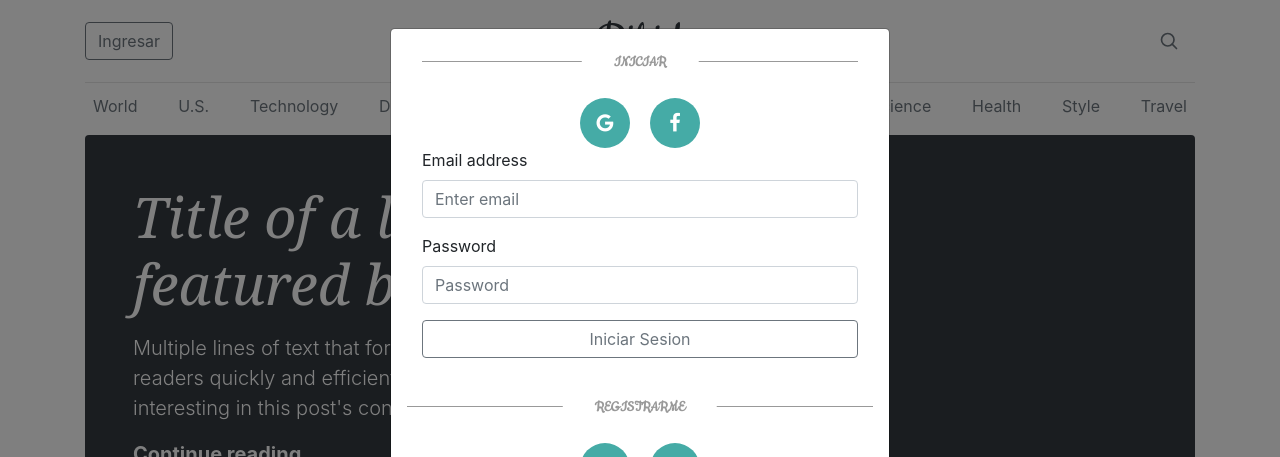
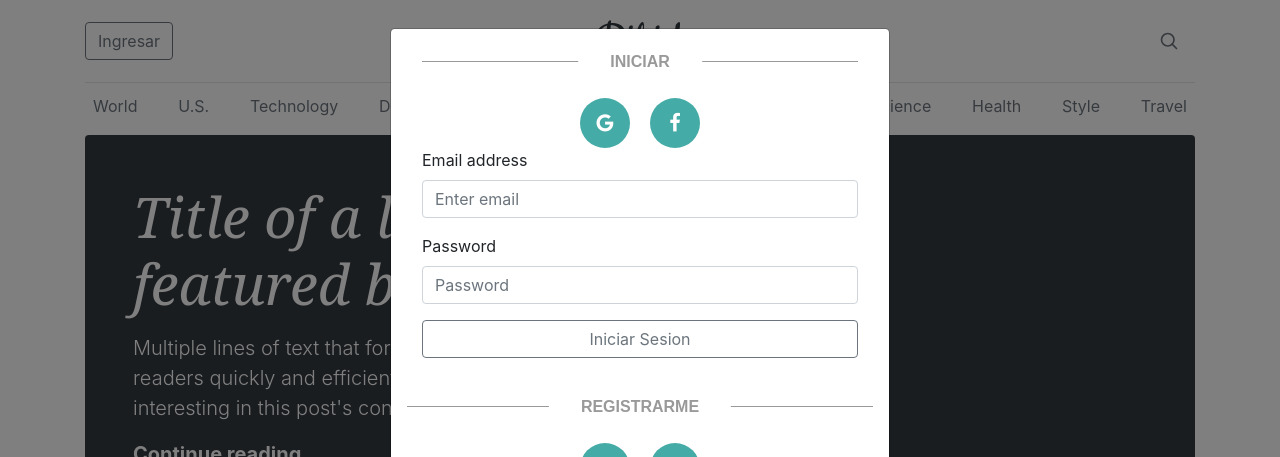
Before and after one commit to julianfrancodev/react-magazine, a React (Create React App) app: page / in a window 1280 px wide. Both pictures are taken after a click on the button "Ingresar". Shown: the top 457 px of the page. Built offline with nearby package versions, Linux system fonts and the light colour scheme; no server answers; a web font is replaced by a local one.

Commit message:
make it better

```diff
--- a/public/index.html
+++ b/public/index.html
@@ -4,7 +4,7 @@
     <meta charset="utf-8" />
     <link rel="icon" href="%PUBLIC_URL%/favicon.ico" />
     <meta name="viewport" content="width=device-width, initial-scale=1" />
-    <meta name="theme-color" content="#000000" />
+    <meta name="theme-color" content="#ffffff" />
     <meta name="description"
     content="Veritas is a powerfull tool for expose your creativity.
      Our  purpose is to help you expose compelling ideas, knowledge, and perspectives."/>
@@ -16,12 +16,12 @@
     <link rel="apple-touch-icon" href="%PUBLIC_URL%/logo192.png" />
 
     <link rel="manifest" href="%PUBLIC_URL%/manifest.json" />
-    <link rel='icon' href='favicon.ico' type='image/x-icon'/ >
   </head>
   <body>
     <noscript>You need to enable JavaScript to run this app.</noscript>
     <div id="root"></div>
-       <!--
+  </body>
+    <!--
 
   ____               _
  |  _ \  _____   __ | |__  _   _ _
@@ -49,5 +49,4 @@ __                              __
            \          /
             `-.____.-'
 -->
-  </body>
 </html>
--- a/src/components/SigninModal.js
+++ b/src/components/SigninModal.js
@@ -73,6 +73,7 @@ export default function SigninModal(props) {
 
     return (
         <Modal
+            animation={false}
             {...props}
             size="md"
             aria-labelledby="contained-modal-title-vcenter"
--- a/src/index.css
+++ b/src/index.css
@@ -52,7 +52,7 @@ hr.hr-text::before {
     display: inline-block;
     background: #fff;
     font-weight: bold;
-    font-family: "Cookie",sans-serif;
+    font-family: sans-serif;
     font-size: 1rem;
     color: #999;
     border-radius: 30rem;
--- a/src/index.js
+++ b/src/index.js
@@ -18,4 +18,4 @@ ReactDOM.render(
 // If you want your app to work offline and load faster, you can change
 // unregister() to register() below. Note this comes with some pitfalls.
 // Learn more about service workers: https://bit.ly/CRA-PWA
-serviceWorker.unregister();
+serviceWorker.register();
```
Also changed, not shown: public/manifest.json, 1 other file (tests, documents, lock files or other folders).
